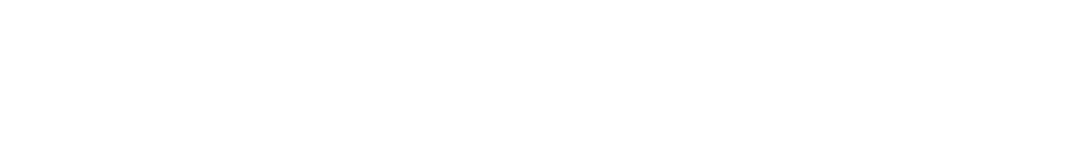
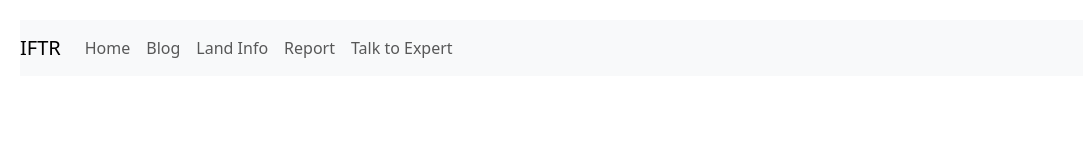
Before and after one commit to cfghyderabad24/Team-30, a React (Create React App) app in the folder frontend/: page /blog in a window 1280 px wide. Before the commit this address had no page. Shown: the top 160 px of the page, without its empty margins (0-1083 px from the left). Built offline with nearby package versions, Linux system fonts and the light colour scheme.

Commit message:
routing and navigation
routing the pages

```diff
--- a/frontend/src/App.js
+++ b/frontend/src/App.js
@@ -1,21 +1,62 @@
-
 import './App.css'
 import { RouterProvider, createBrowserRouter } from 'react-router-dom';
 import RootLayout from './RootLayout';
 import LandInfo from './components/farmer/landInfo/LandInfo';
-import { BrowserRouter as Router, Routes, Route } from 'react-router-dom';
 import Blog from './components/farmer/blog/Blog';
-import Horibar from './components/farmer/horibar/Horibar';
+import Home from './components/farmer/home/Home';
+import Report from './components/farmer/report/Report';
+import TalkToExpert from './components/farmer/talkToExpert/TalkToExpert';
+import Analytics from './components/ngo/analytics/Analytics';
+import AnswerQueries from './components/ngo/answerQueries/AnswerQueries';
+import FarmerProfiles from './components/ngo/farmerProfiles/FarmerProfiles';
+// import LoginPage from './LoginPage';
+
 
 function App() {
+  const router=createBrowserRouter([
+    // {
+    // path:"/",
+    // element:<LoginPage></LoginPage>
+    // },
+  {
+    path:"/blog",
+    element:<Blog></Blog>
+  },
+  {
+    path:"/home",
+    element:<Home></Home>
+  },
+  {
+    path:"/landInfo",
+    element:<LandInfo></LandInfo>
+  },
+  {
+    path:"/report",
+    element:<Report></Report>
+  },
+  {
+    path:"talkToExpert",
+    element:<TalkToExpert></TalkToExpert>
+  },{
+    path:"/analytics",
+    element:<Analytics></Analytics>
+  },
+  {
+    path:"/answerQueries",
+    element:<AnswerQueries></AnswerQueries>
+  },
+  {
+    path:"/farmerProfiles",
+    element:<FarmerProfiles></FarmerProfiles>
+  }
+
+
+])
+
+
   return (
     <div >
-<Router>
-      <Routes>
-        <Route path="/" element={<Horibar />} />
-        <Route path="/dashboard/*" element={<LandInfo />} />
-      </Routes>
-    </Router>
+      <RouterProvider router={router}/>
     </div>
   );
 }
--- a/frontend/src/components/farmer/blog/Blog.js
+++ b/frontend/src/components/farmer/blog/Blog.js
@@ -1,6 +1,6 @@
 import React from 'react'
 import { Container, Card, Row, Col } from 'react-bootstrap';
-
+import Horibar from '../horibar/Horibar';
 import './Blog.css'
 function Blog() {
 
@@ -23,7 +23,10 @@ function Blog() {
     ];
 
     return (
-        <Container className="custom-container">
+
+        <div>
+            <Horibar></Horibar>
+            <Container className="custom-container">
             <div className="card-container">
                 {videos.map((video, index) => (
                     <Card className="mb-4" key={index}>
@@ -47,6 +50,7 @@ function Blog() {
                 ))}
             </div>
         </Container>
+        </div>
     );
 }
 
--- a/frontend/src/components/farmer/horibar/Horibar.js
+++ b/frontend/src/components/farmer/horibar/Horibar.js
@@ -12,24 +12,16 @@ function Horibar() {
         <Navbar.Toggle aria-controls="basic-navbar-nav" />
         <Navbar.Collapse id="basic-navbar-nav">
           <Nav className="ml-auto">
-            <Nav.Link as={Link} to="/dashboard/home">Home</Nav.Link>
-            <Nav.Link as={Link} to="/dashboard/blog">Blog</Nav.Link>
-            <Nav.Link as={Link} to="/dashboard/landinfo">Land Info</Nav.Link>
-            <Nav.Link as={Link} to="/dashboard/report">Report</Nav.Link>
-            <Nav.Link as={Link} to="/dashboard/talk-to-expert">Talk to Expert</Nav.Link>
+            <Nav.Link as={Link} to="/home">Home</Nav.Link>
+            <Nav.Link as={Link} to="/blog">Blog</Nav.Link>
+            <Nav.Link as={Link} to="/landInfo">Land Info</Nav.Link>
+            <Nav.Link as={Link} to="/report">Report</Nav.Link>
+            <Nav.Link as={Link} to="/talkToExpert">Talk to Expert</Nav.Link>
           </Nav>
         </Navbar.Collapse>
       </Navbar>
 
-      {/* Main Content Area */}
-      <Container fluid>
-        <Row>
-          <Col md={12} className="main-content">
-            <h1>Dashboard</h1>
-            {/* Add more components and content here */}
-          </Col>
-        </Row>
-      </Container>
+
     </div>
   )
 }
--- a/frontend/src/components/farmer/landInfo/LandInfo.js
+++ b/frontend/src/components/farmer/landInfo/LandInfo.js
@@ -1,9 +1,11 @@
 import React from 'react'
 import { Form, Button, Row, Col } from 'react-bootstrap';
+import Horibar from '../horibar/Horibar';
 import './LandInfo.css'
 function LandInfo() {
   return (
-    <div className="form-container">
+    <div className="">
+        <Horibar></Horibar>
             <Form className="p-4">
                 <h1 className="mb-4">Farmer Registration</h1>
 
```
